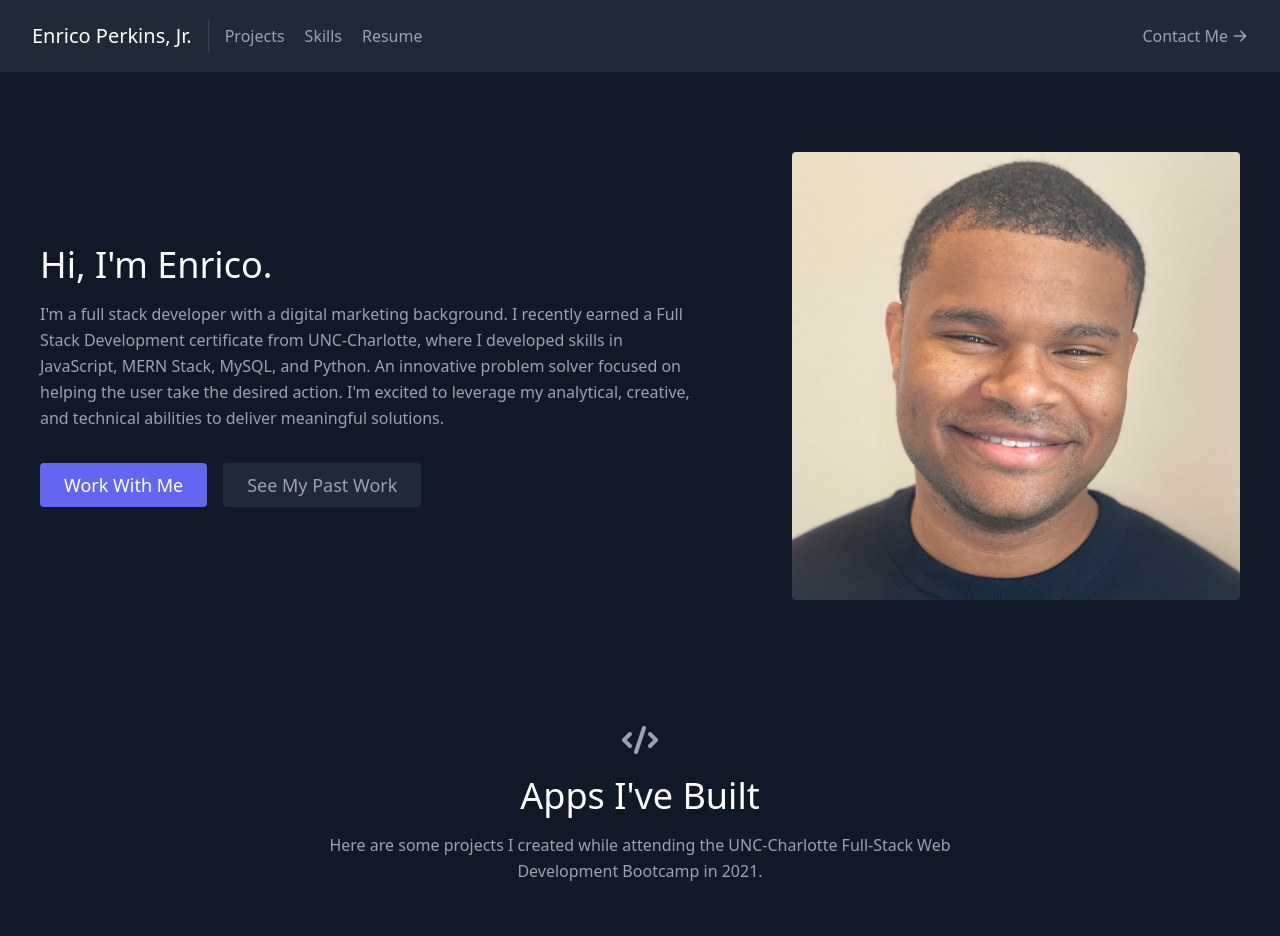
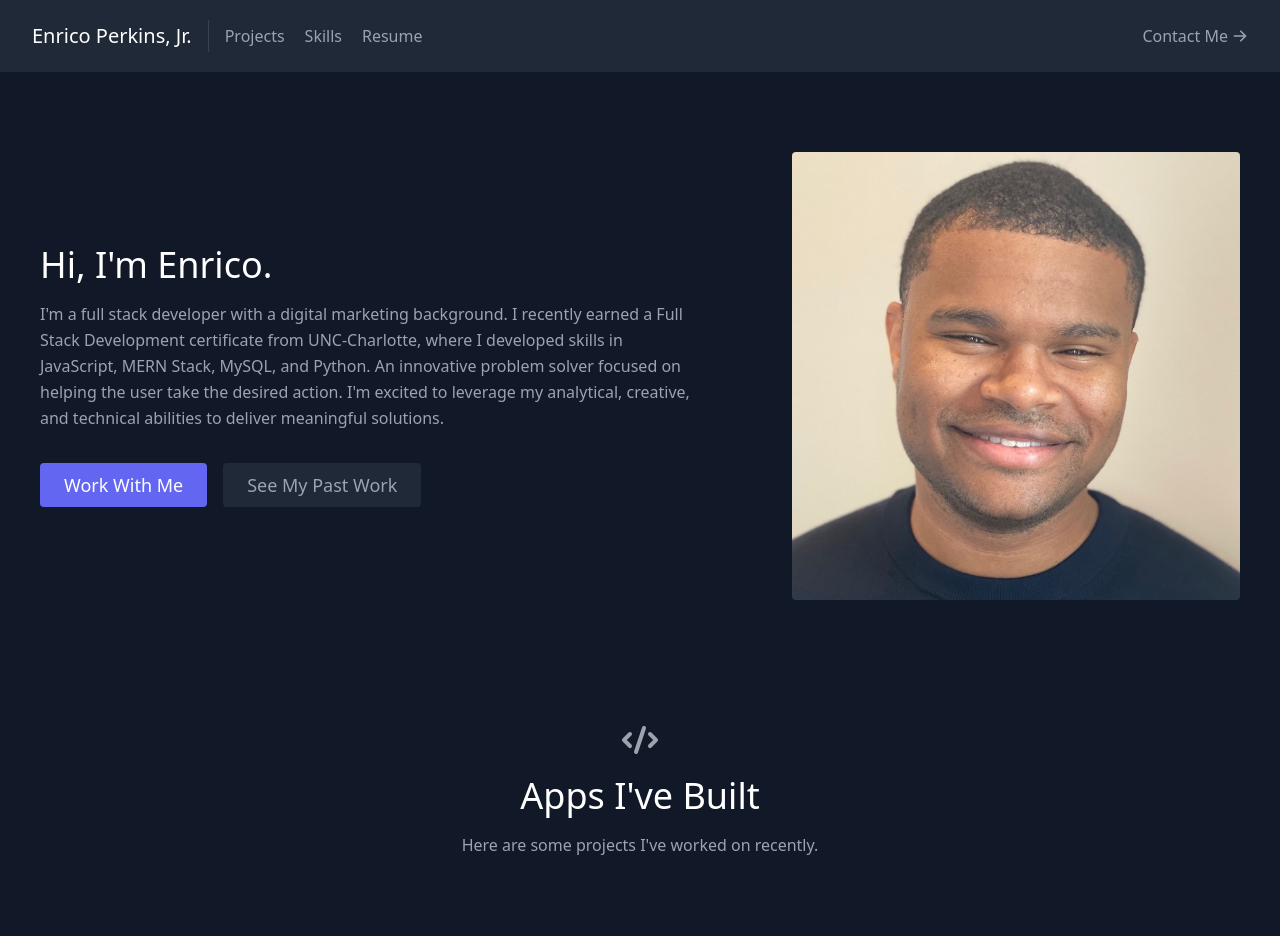
Before and after one commit to evperkinsjr/react-portfolio, a React (Create React App) app: page / in a window 1280 px wide. Shown: the top 936 px of the page. Built offline with nearby package versions, Linux system fonts and the light colour scheme.

Commit message:
updated text

```diff
--- a/src/components/Projects.js
+++ b/src/components/Projects.js
@@ -12,7 +12,7 @@ export default function Projects() {
             Apps I've Built
           </h1>
           <p className="lg:w-2/3 mx-auto leading-relaxed text-base">
-            Here are some projects I created while attending the UNC-Charlotte Full-Stack Web Development Bootcamp in 2021.
+            Here are some projects I've worked on recently.
           </p>
         </div>
         <div className="flex flex-wrap -m-4">
```
